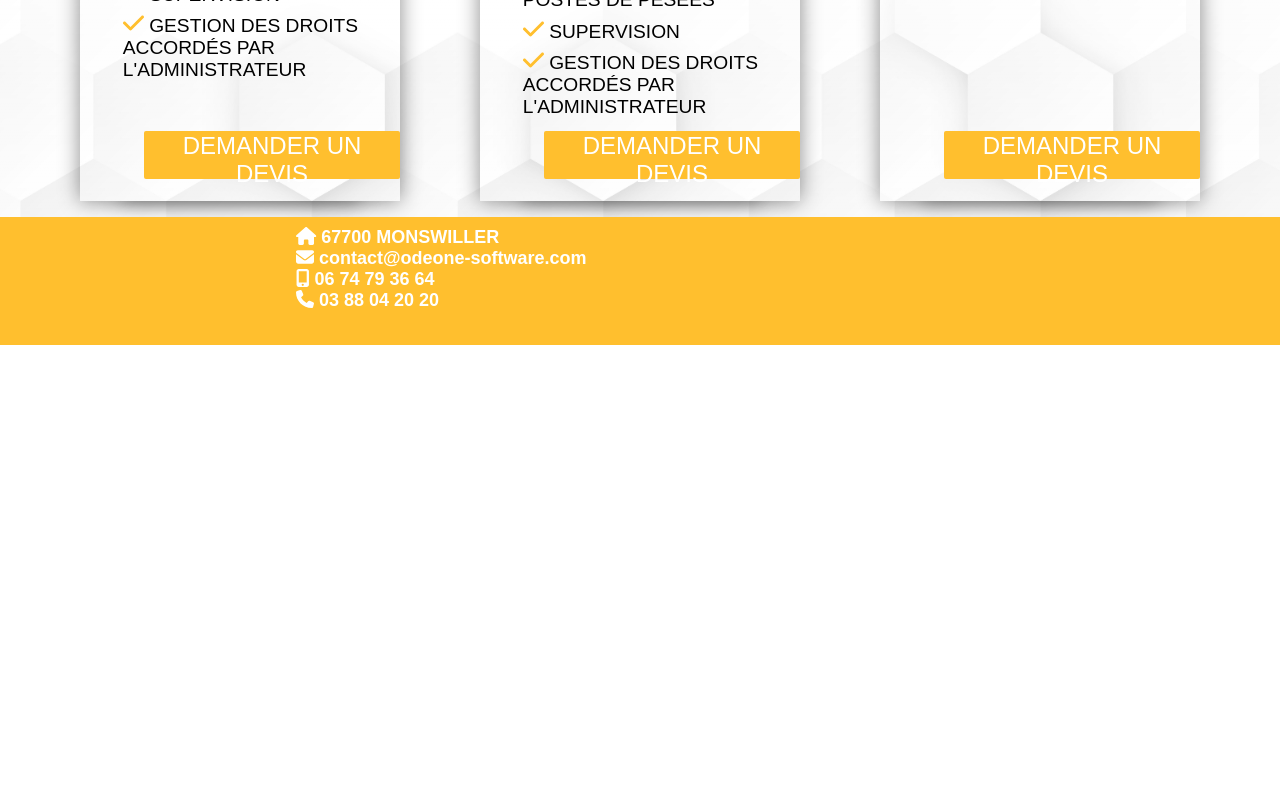
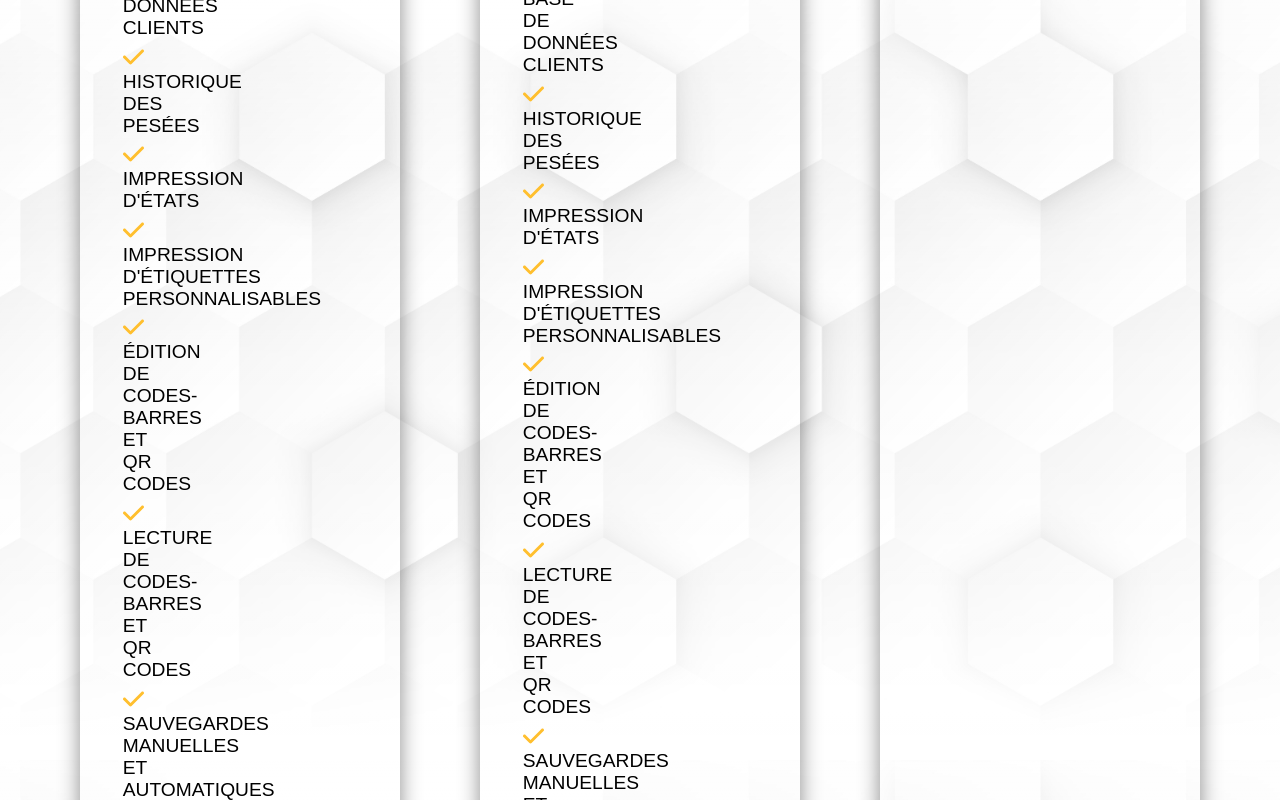
Before and after one commit to CodeMajorGeek/OdeoneSoftware-CCI, a React (Create React App) app in the folder react-front/: page /fonctions in a window 1280 px wide. Shown: the part 1640-2440 px from the top of the page. Before the commit the page ends 1985 px from the top, so only its background shows below. Built offline with nearby package versions, Linux system fonts and the light colour scheme.

Commit message:
Add some media queries for the functions page.

```diff
--- a/react-front/src/components/styles/FunctionList.css
+++ b/react-front/src/components/styles/FunctionList.css
@@ -59,5 +59,20 @@
     text-transform: uppercase;
     position: absolute;
     bottom: 2%;
-    left: 20%;
+    left: 10%;
+    width: 80%;
 }
+
+@media (max-width: 1280px) {
+    .func-list .quot-btn {
+        font-size: 1.2rem;
+    }
+
+    .func-list li {
+        width: 20%;
+    }
+
+    .func-list ul {
+        margin-bottom: 25%;
+    }
+}
```
